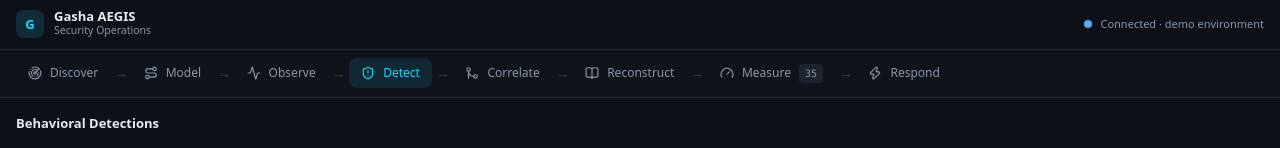
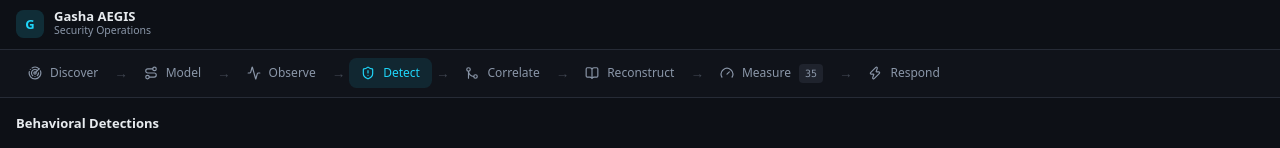
Before and after one commit to NaodBrhane2738/GASHA, a Next.js app in the folder apps/web/: page /detections in a window 1280 px wide. Shown: the top 148 px of the page. Built offline with nearby package versions, Linux system fonts and the light colour scheme; no server answers.

Commit message:
style(web): remove demo environment indicator and graph path legend

```diff
--- a/apps/web/src/app/(shell)/layout.tsx
+++ b/apps/web/src/app/(shell)/layout.tsx
@@ -14,10 +14,7 @@ export default function ShellLayout({ children }: { children: React.ReactNode })
             <div className="text-[10.5px] text-muted-foreground">Security Operations</div>
           </div>
         </div>
-        <div className="flex items-center gap-2 text-[11px] text-muted-foreground">
-          <span className="inline-block size-2 rounded-full bg-[hsl(var(--low))]" />
-          Connected · demo environment
-        </div>
+
       </header>
 
       <LoopRail />
--- a/apps/web/src/app/(shell)/twin/page.tsx
+++ b/apps/web/src/app/(shell)/twin/page.tsx
@@ -4,7 +4,6 @@ import { useMemo } from 'react';
 import { useTwin, usePaths } from '@/lib/api/queries';
 import { TwinGraph } from '@/components/twin/TwinGraph';
 import { GraphToolbar } from '@/components/twin/GraphToolbar';
-import { PathLegend } from '@/components/twin/PathLegend';
 import { useUI } from '@/store/ui';
 import { Card } from '@/components/ui/card';
 import { Badge } from '@/components/ui/badge';
@@ -34,7 +33,6 @@ export default function TwinPage() {
     <div className="relative h-[calc(100vh-100px)]">
       <TwinGraph twin={twin} activePath={activePath} />
       <GraphToolbar eventCount={8} />
-      <PathLegend />
 
       {selectedNode && (
         <Card className="absolute right-4 top-4 z-10 w-[280px] p-4">
```
